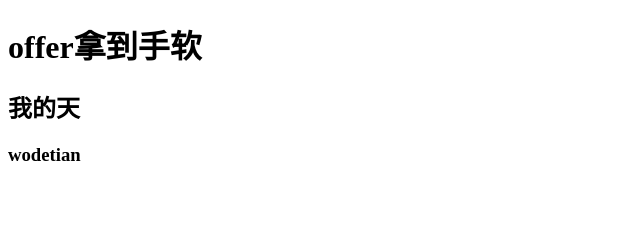
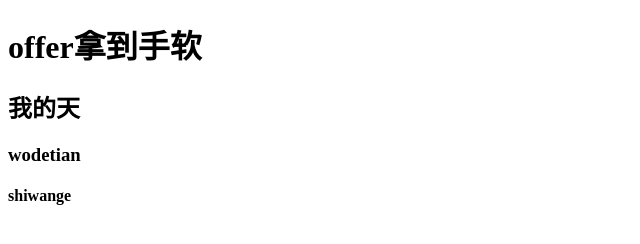
Before and after one commit to YuYuBei/Study, a plain HTML site: page 0919.html in a window 1280 px wide. Shown: the full height of the page, 0-640 px from the left. Drawn offline with Linux system fonts and the light colour scheme.

Commit message:
StudyTest2

```diff
--- a/0919.html
+++ b/0919.html
@@ -7,5 +7,6 @@
 	<h1>offer拿到手软</h1>
 	<h2>我的天</h2>
 	<h3>wodetian</h3>
+	<h4>shiwange</h4>
 </body>
 </html>
```
